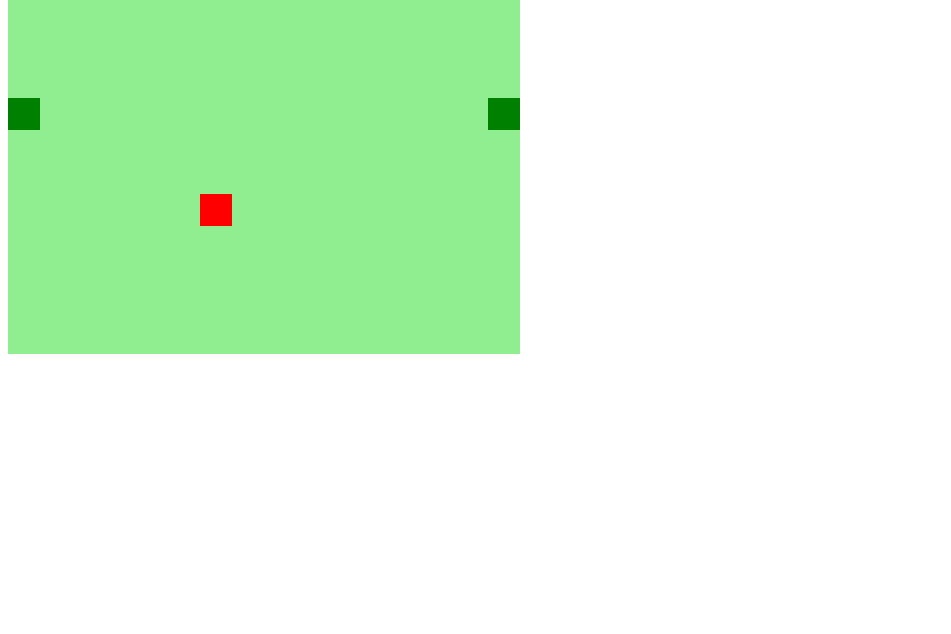
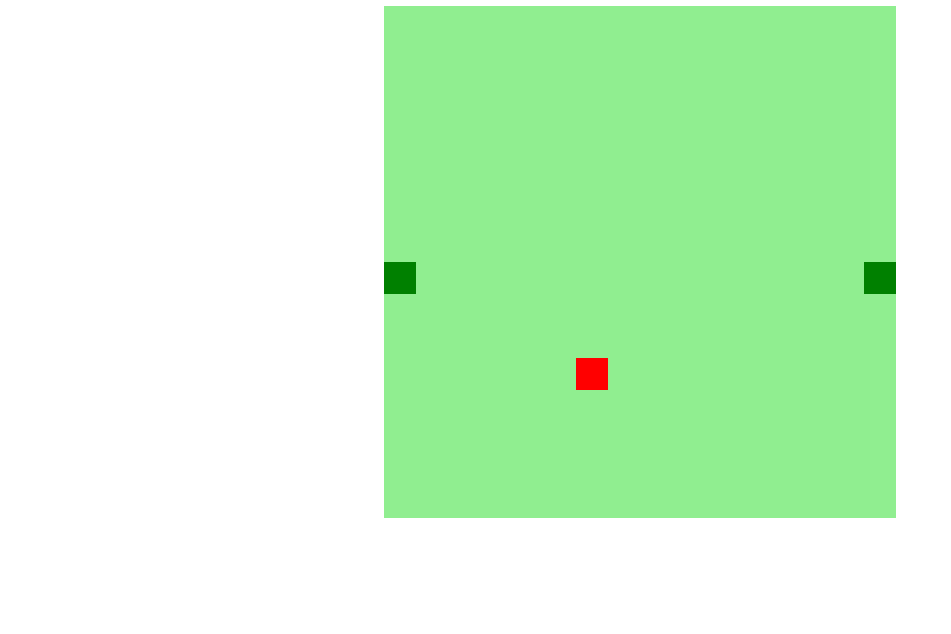
Before and after one commit to campossergio/jogoDaCobrinha, a plain HTML site: page index.html in a window 1280 px wide. Shown: the part 166-800 px from the top of the page, without its empty margins (0-951 px from the left). Drawn offline with Linux system fonts and the light colour scheme.

Commit message:
adicionar estilização ao body

```diff
--- a/index.html
+++ b/index.html
@@ -8,6 +8,7 @@
     <title>Snake Game</title>
 </head>
 <body>
+    <h1>SNAKE GAME!!!</h1>
     <canvas id="snake" width="512" height="512"></canvas>
 
     <script defer src="script.js"></script>
--- a/script.js
+++ b/script.js
@@ -58,6 +58,15 @@ function iniciarJogo() {
     if(snake[0].y > 15 * box && direction == "down") snake[0].y = 0;
     if(snake[0].y < 0 && direction == "up") snake[0].y = 16 * box;
 
+    // 20 - criar fim de jogo
+    for( i = 1; i < snake.length; i++) {
+        if(snake[0].x == snake[i].x && snake[0].y == snake[i].y) {
+            // se a condiçõ for true fim de jogo
+            clearInterval(jogo);
+            alert('GAME OVER :( !!!!');
+        }
+    }
+
     // 5 - chamando a função para criar o quadrado
     criarBG();
 
--- a/style.css
+++ b/style.css
@@ -0,0 +1,9 @@
+body {
+    height: 95vh;
+    width: 95;
+    display: flex;
+    justify-content: center;
+    align-items: center;
+    /* deixando um item debaixo do outro */
+    flex-direction: column;
+}
```
